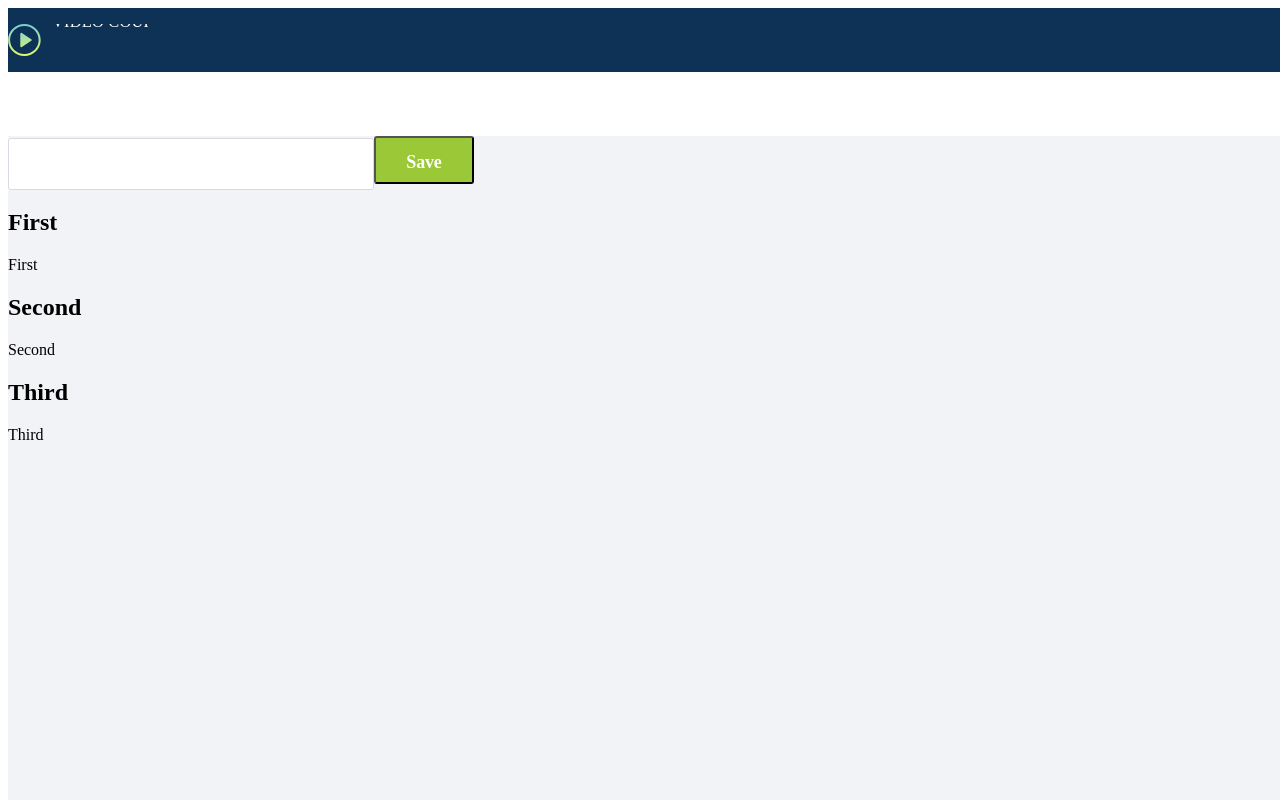
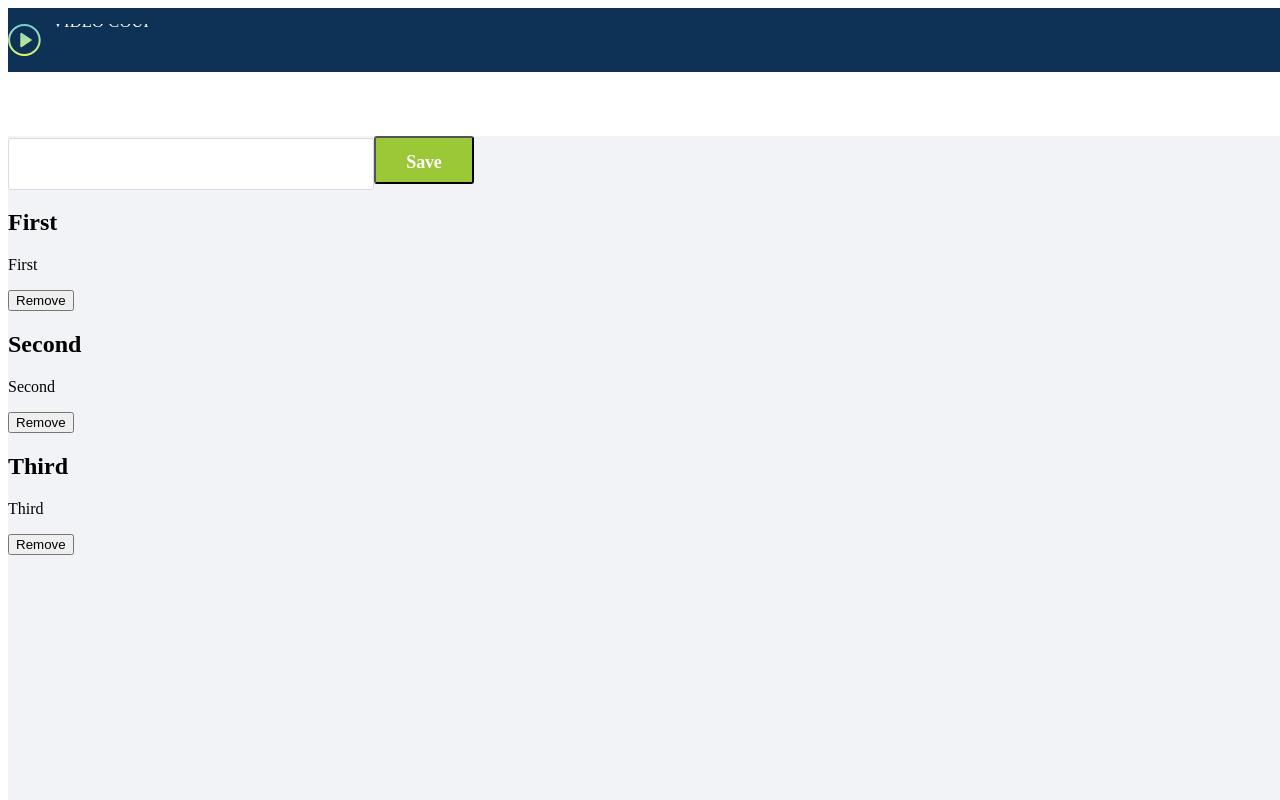
Before and after one commit to robertdrygala/angulartraining, an Angular app: page /welcome in a window 1280 px wide. Shown: the top 800 px of the page. Built offline with nearby package versions, Linux system fonts and the light colour scheme.

Commit message:
Output , input

```diff
--- a/src/app/course-details/course-details.component.html
+++ b/src/app/course-details/course-details.component.html
@@ -3,7 +3,7 @@
 
 <input type="text" class="course-input">  <button class="course-button-mask course-search-button course-save-button"> Save </button>
 
-<app-list-item *ngFor="let item of todoItems" [todoItem]="item"></app-list-item>
+<app-list-item *ngFor="let item of todoItems" [todoItem]="item" (removeItem)="removeItem($event)"></app-list-item>
 
 
 </div>
--- a/src/app/course-details/course-details.component.ts
+++ b/src/app/course-details/course-details.component.ts
@@ -8,26 +8,38 @@ import { CourseItem } from '../model/course-item';
 })
 export class CourseDetailsComponent implements OnInit {
 
-  @Input() public todoItems: any [] = [
-    {
-    id: '1',
-    title: 'First'
-    },
-    {
-    id: '2',
-    title: 'Second'
-    },
-    {
-    id: '3',
-    title: 'Third'
-    }
-];
+  todoItems: CourseItem [] = [];
 
   constructor() {
   }
 
   ngOnInit() {
-
+    this.todoItems = [
+      {
+      id: '1',
+      title: 'First',
+      creationDate : new Date(),
+      description: 'Descr',
+      duration: 1
+      },
+      {
+      id: '2',
+      title: 'Second',
+      creationDate : new Date(),
+      description: 'Descr',
+      duration: 1
+      },
+      {
+      id: '3',
+      title: 'Third',
+      creationDate : new Date(),
+      description: 'Descr',
+      duration: 1
+      }
+  ];
   }
 
+  public removeItem(item: CourseItem) {
+    console.log('Item ' + item.title + ' has been removed....');
+  }
 }
--- a/src/app/list-item/list-item.component.html
+++ b/src/app/list-item/list-item.component.html
@@ -2,3 +2,5 @@
 <h2 [textContent]="todoItem.title"></h2>
 
 <p> {{todoItem.title}}</p>
+
+<button class="material-icons" (click)="remove()">Remove</button>
--- a/src/app/list-item/list-item.component.ts
+++ b/src/app/list-item/list-item.component.ts
@@ -1,12 +1,16 @@
-import { Component, OnInit, Input } from '@angular/core';
+import { Component, OnInit, Input, OnChanges, EventEmitter, Output } from '@angular/core';
 import { CourseItem } from '../model/course-item';
+
+import {SimpleChanges } from '@angular/core';
 
 @Component({
   selector: 'app-list-item',
   templateUrl: './list-item.component.html',
   styleUrls: ['./list-item.component.less']
 })
-export class ListItemComponent implements OnInit {
+export class ListItemComponent implements OnInit, OnChanges {
+
+  @Output() removeItem = new EventEmitter<CourseItem>();
 
   @Input() public todoItem: CourseItem;
 
@@ -15,4 +19,11 @@ export class ListItemComponent implements OnInit {
   ngOnInit() {
   }
 
+  ngOnChanges(changes: SimpleChanges): void {
+  }
+
+  public remove(): void {
+    this.removeItem.emit(this.todoItem);
+  }
+
 }
```
